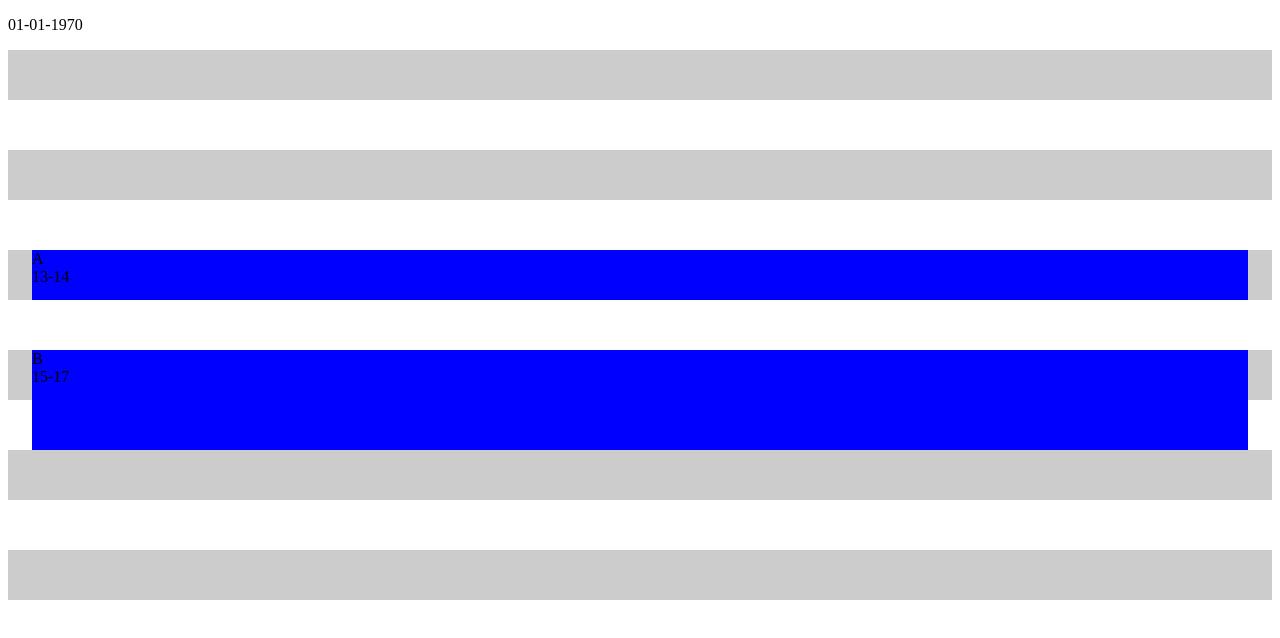
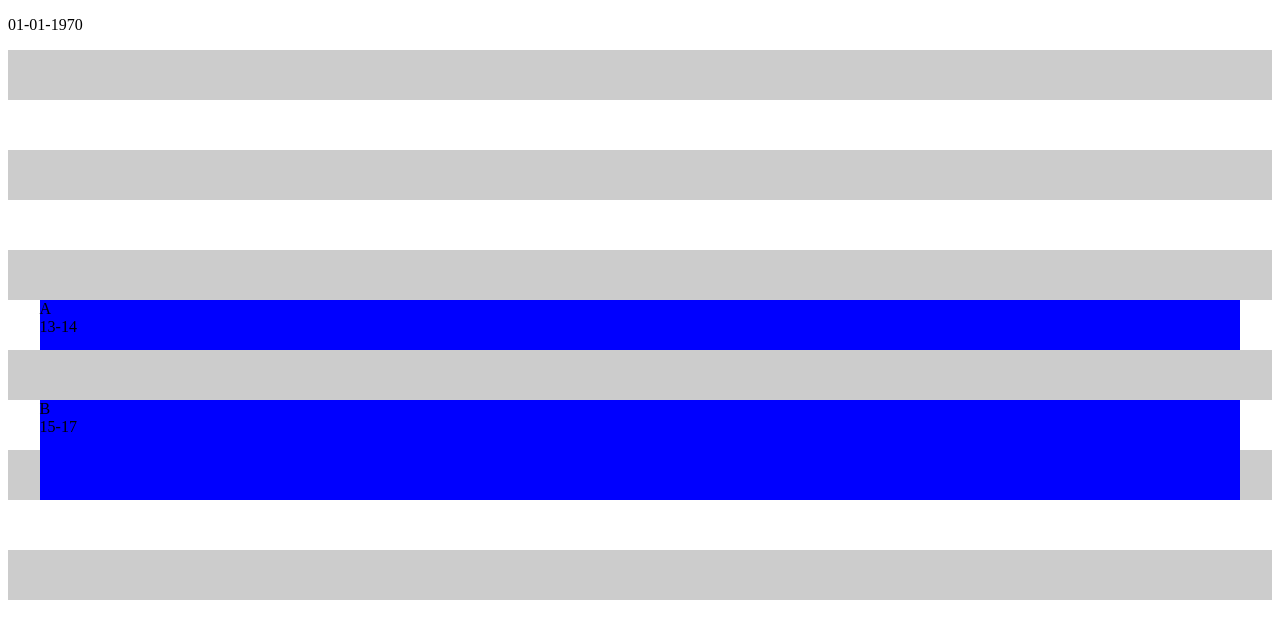
Before and after one commit to NorbertCode/plan-creator, a Next.js app: page / in a window 1280 px wide. Shown: the top 638 px of the page. Built offline with nearby package versions, Linux system fonts and the light colour scheme.

Commit message:
fixed wrong positions setting with new elements

```diff
--- a/src/app/style.css
+++ b/src/app/style.css
@@ -12,3 +12,7 @@
     margin: 0;
     padding: 0;
 }
+
+.columnContent {
+    position: relative;
+}
```
